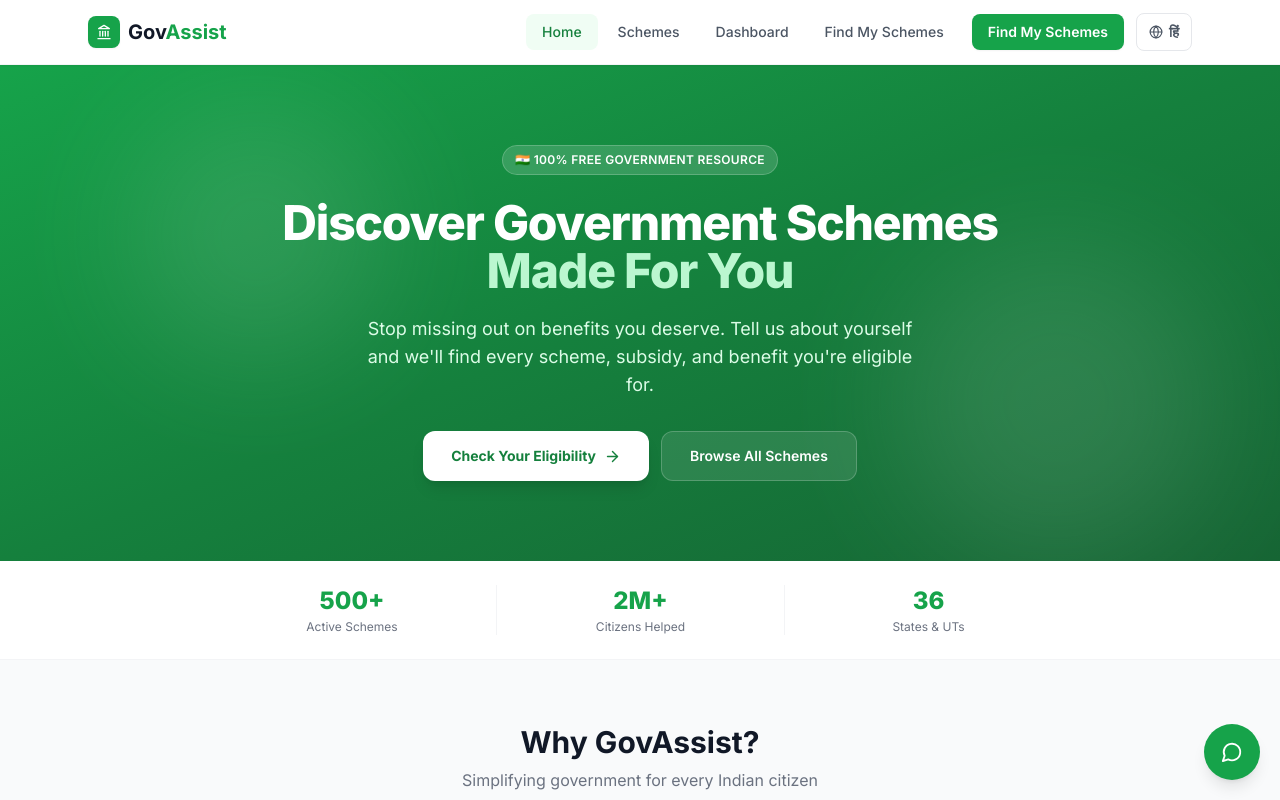
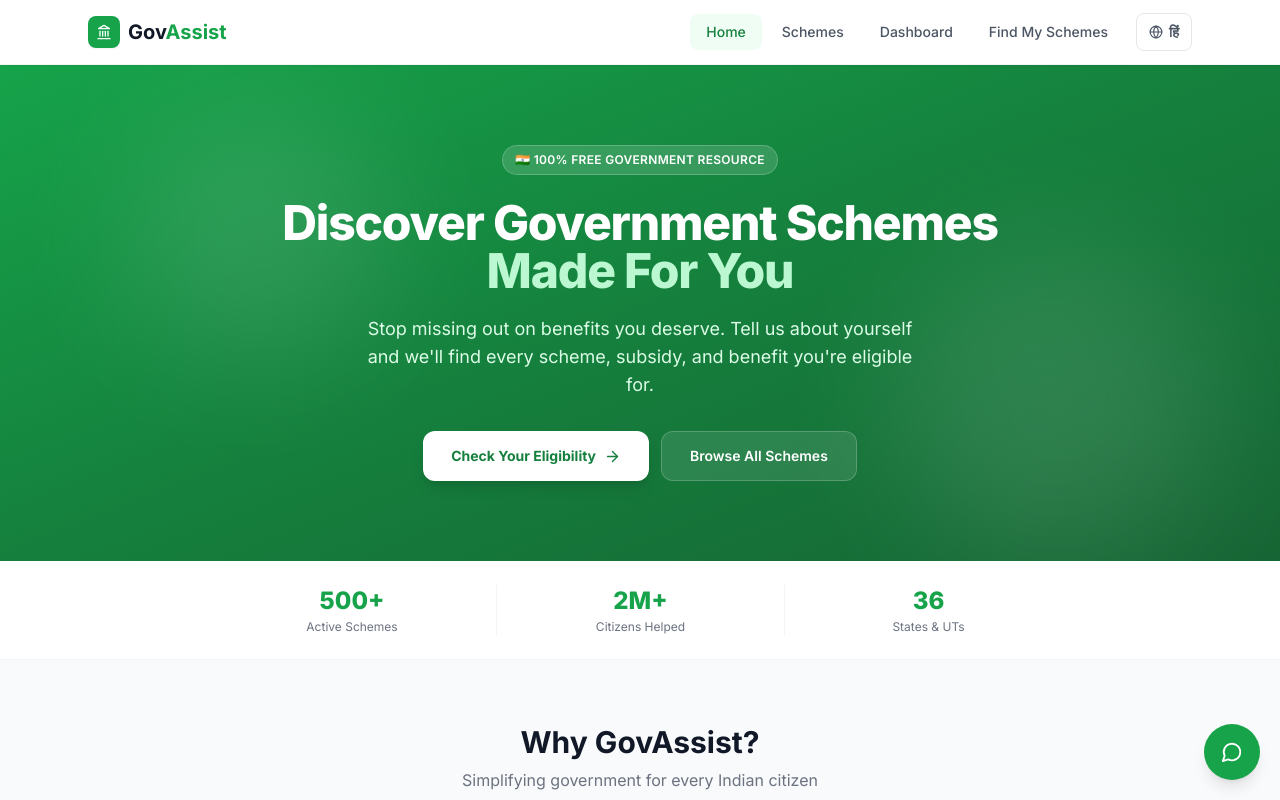
Before and after one commit to Dhruvvv109/GovAssist, a React (Vite) app: page / in a window 1280 px wide. Shown: the top 800 px of the page. Built offline with nearby package versions, Linux system fonts and the light colour scheme.

Commit message:
fix: remove duplicate Find My Schemes CTA button from navbar

```diff
--- a/src/components/Navbar.jsx
+++ b/src/components/Navbar.jsx
@@ -64,9 +64,6 @@ export default function Navbar() {
                 {link.label}
               </Link>
             ))}
-            <Link to="/setup" className="ml-2 px-4 py-2 bg-primary-600 text-white text-sm font-semibold rounded-lg hover:bg-primary-700 transition-colors shadow-sm">
-              {t('nav.checkEligibility')}
-            </Link>
             <button onClick={toggleLanguage} title="Switch language"
               className="ml-2 flex items-center gap-1.5 px-3 py-2 rounded-lg border border-gray-200 text-sm font-semibold text-gray-600 hover:bg-gray-50 hover:border-primary-300 hover:text-primary-700 transition-all">
               <Globe size={14} />
@@ -101,10 +98,6 @@ export default function Navbar() {
                 {link.label}
               </Link>
             ))}
-            <Link to="/setup" onClick={() => setOpen(false)}
-              className="block mx-4 py-2.5 bg-primary-600 text-white text-sm font-semibold rounded-lg text-center hover:bg-primary-700 transition-colors">
-              {t('nav.checkEligibility')}
-            </Link>
           </div>
         )}
       </div>
```
